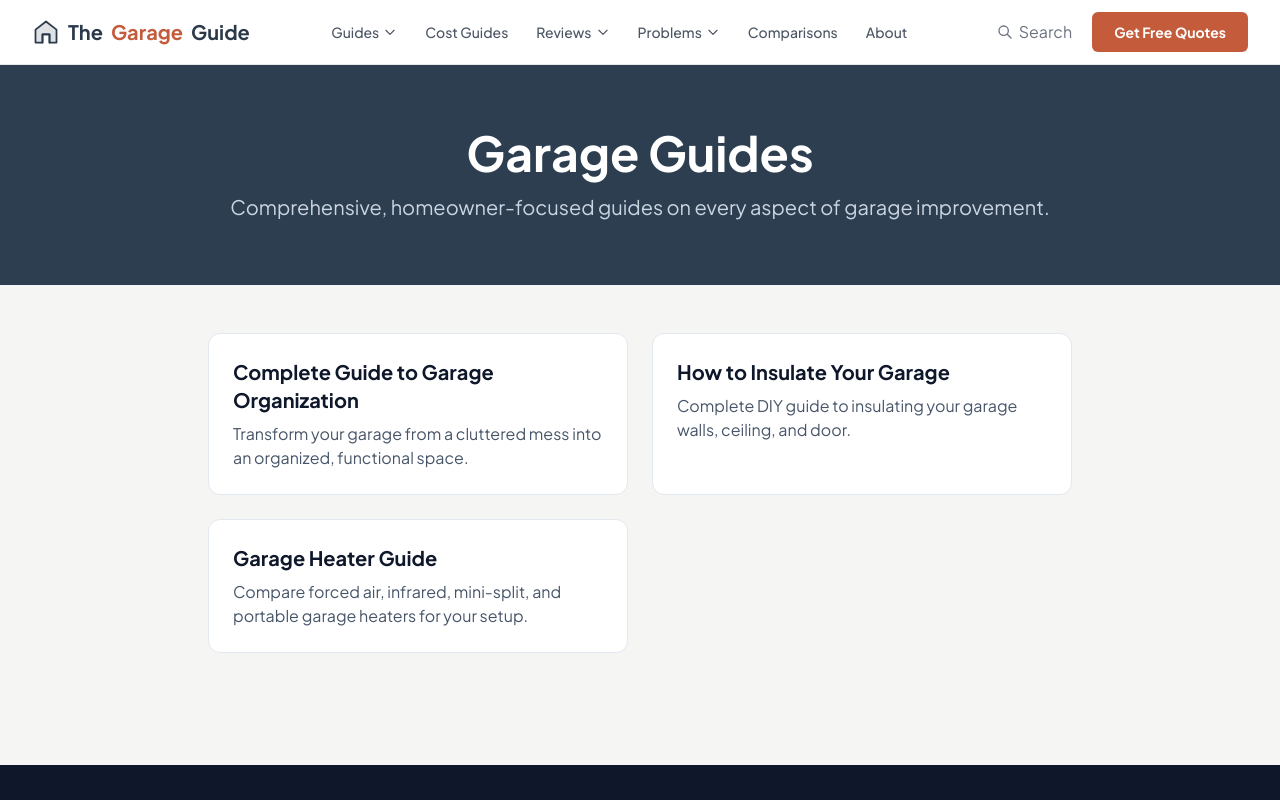
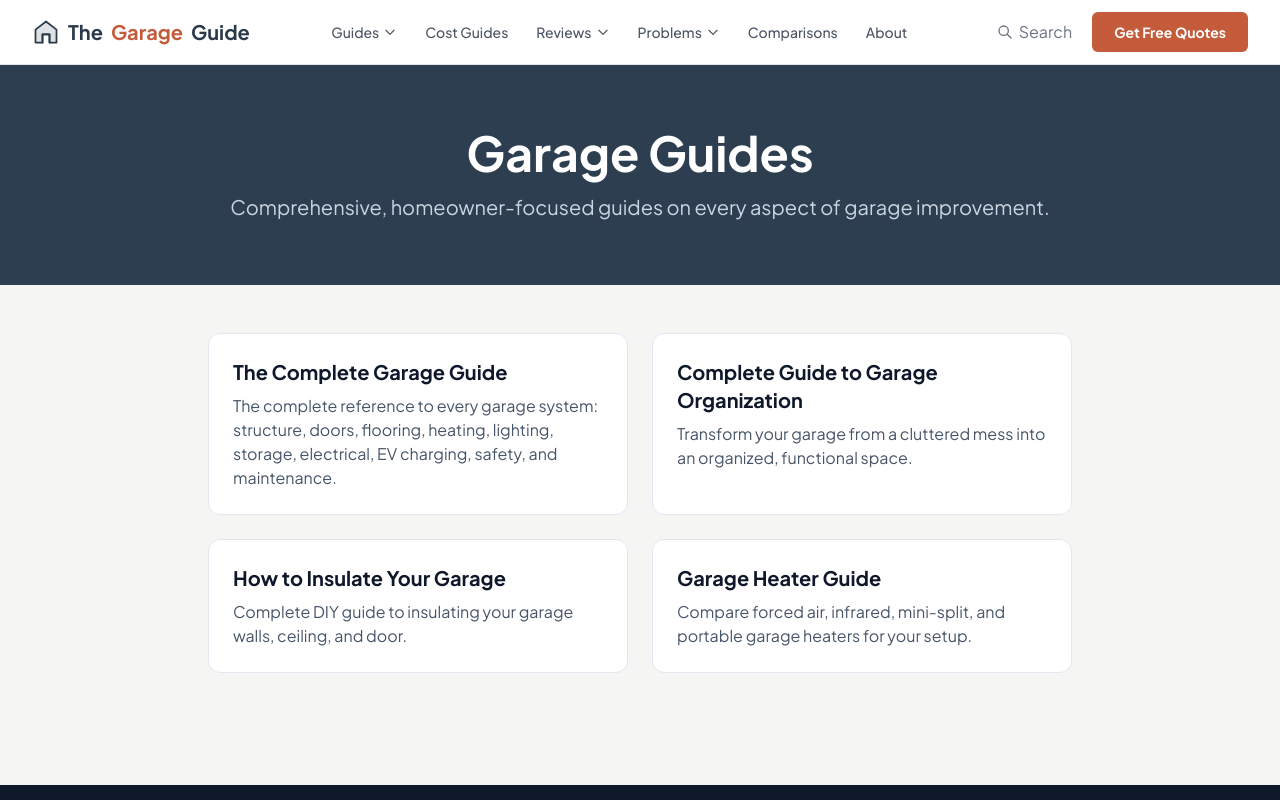
Before and after one commit to thebasementguide2026/thegarage.guide-, a Next.js app: page /guides in a window 1280 px wide. Shown: the top 800 px of the page. Built offline with nearby package versions, Linux system fonts and the light colour scheme.

Commit message:
Add complete-garage-guide to guides index

```diff
--- a/app/guides/page.tsx
+++ b/app/guides/page.tsx
@@ -6,6 +6,7 @@ export const metadata = {
 }
 
 const guides = [
+  { title: 'The Complete Garage Guide', href: '/guides/complete-garage-guide', description: 'The complete reference to every garage system: structure, doors, flooring, heating, lighting, storage, electrical, EV charging, safety, and maintenance.' },
   { title: 'Complete Guide to Garage Organization', href: '/articles/complete-garage-organization-guide', description: 'Transform your garage from a cluttered mess into an organized, functional space.' },
   { title: 'How to Insulate Your Garage', href: '/guides/how-to-insulate-garage', description: 'Complete DIY guide to insulating your garage walls, ceiling, and door.' },
   { title: 'Garage Heater Guide', href: '/guides/garage-heater-guide', description: 'Compare forced air, infrared, mini-split, and portable garage heaters for your setup.' },
```
